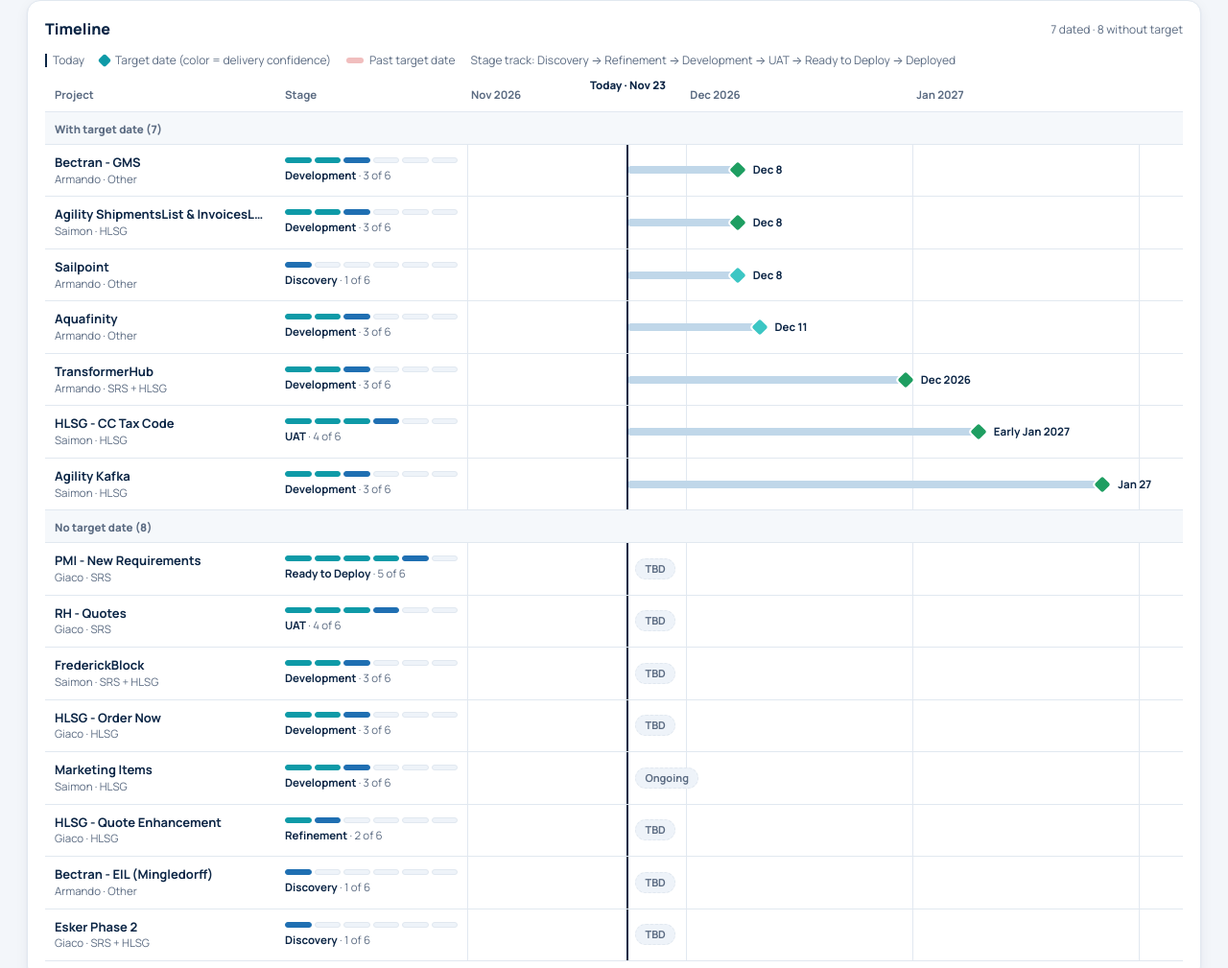
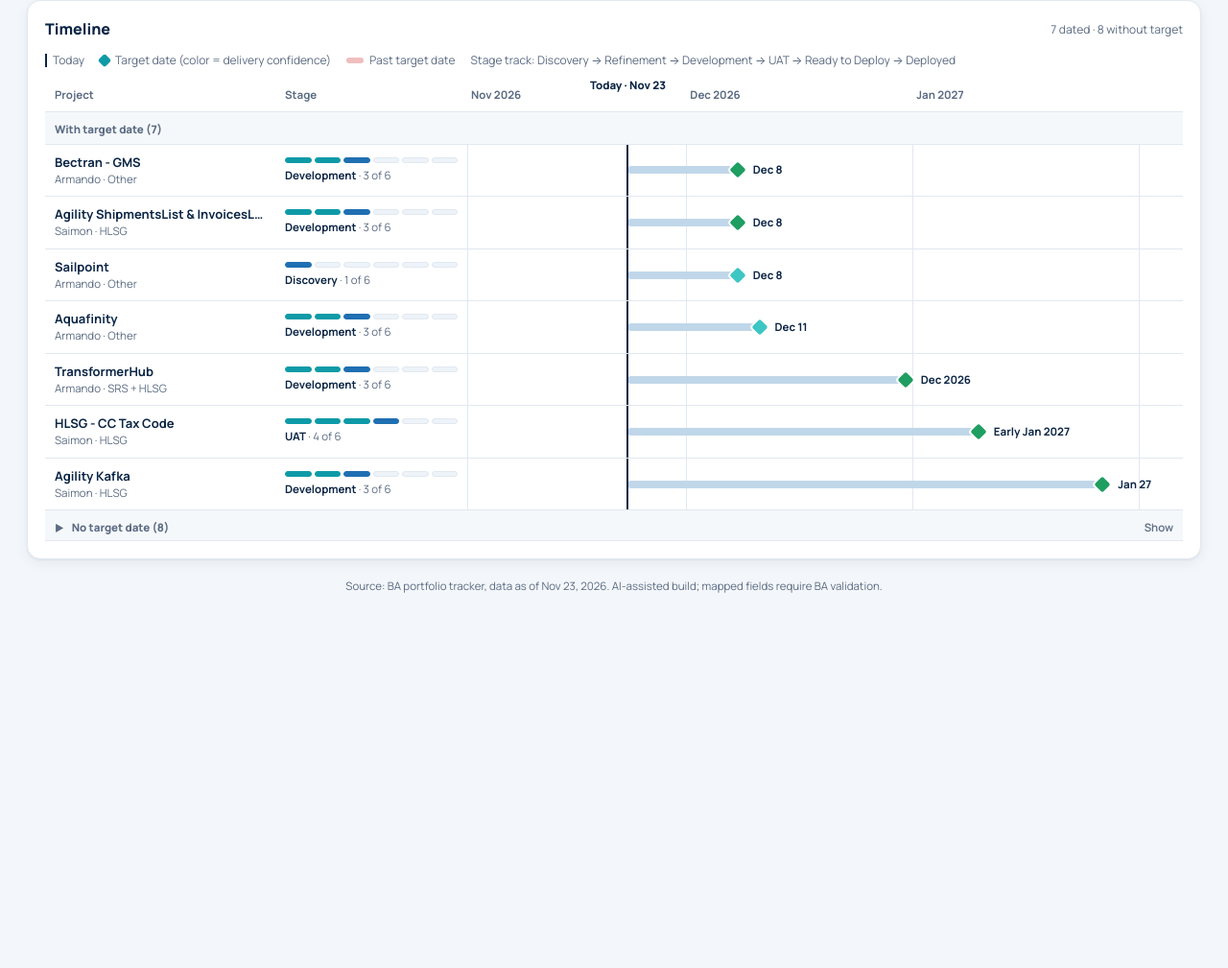
Before and after one commit to srsdashboard/portfoliodashboardIntegratorsteam, a plain HTML site: page index.html in a window 1280 px wide. Shown: the part 1588-2597 px from the top of the page at 96% size. After the commit the page ends 2248 px from the top, so only its background shows below. Drawn offline with Linux system fonts and the light colour scheme.

Commit message:
Update index.html

```diff
--- a/index.html
+++ b/index.html
@@ -201,6 +201,11 @@ td.ag{white-space:nowrap;font-variant-numeric:tabular-nums}
 .axis{position:relative;height:30px}
 .axis span{position:absolute;bottom:6px;font-size:11.5px;color:var(--muted);transform:translateX(4px);white-space:nowrap}
 .axis .nowl{color:var(--navy);font-weight:800;transform:translateX(-50%);bottom:auto;top:-2px;background:var(--card);padding:0 4px;border-radius:4px}
+.tgrp.tog{display:flex;align-items:center;gap:8px;width:100%;border:0;border-bottom:1px solid var(--line);cursor:pointer;font-family:inherit;text-align:left}
+.tgrp.tog:hover{color:var(--text)}
+.tgrp.tog .chev{display:inline-block;transition:transform .15s;font-size:10px}
+.tgrp.tog[aria-expanded="true"] .chev{transform:rotate(90deg)}
+.tgrp.tog .hint{margin-left:auto;font-weight:600}
 .tgrp{font-size:11.5px;font-weight:800;color:var(--muted);padding:10px 10px 6px;border-bottom:1px solid var(--line);background:color-mix(in srgb,var(--soft) 60%,var(--card))}
 
 footer{margin-top:20px;font-size:11.5px;color:var(--muted);text-align:center}
@@ -350,7 +355,7 @@ const FILTERS = {
   status:{el:"fStat", all:"All", opts:STATUSES},
   confidence:{el:"fConf", all:"All", opts:CONFS}
 };
-const state = {ba:"",vertical:"",status:"",confidence:"", allProjects:false, allBlockers:false, showCompleted:false, sel:{status:null, conf:null}};
+const state = {ba:"",vertical:"",status:"",confidence:"", allProjects:false, allBlockers:false, showCompleted:false, showUndated:false, sel:{status:null, conf:null}};
 const vText = p => p.verticals.join(" + ");
 
 const $ = id => document.getElementById(id);
@@ -604,15 +609,19 @@ function renderTimeline(rows){
   const axis = months.filter(m=>(m-lo)/(hi-lo) < 0.93).map(m=>`<span style="left:${X(m)}">${new Date(m).toLocaleDateString("en-US",{month:"short",year:"numeric",timeZone:"UTC"})}</span>`).join("")
     + `<span class="nowl" style="left:${X(now)}">Today · ${short(now)}</span>`;
   const group = (title, list) => list.length ? `<div class="tgrp">${title} (${list.length})</div>` + list.map(row).join("") : "";
+  const undatedGroup = list => !list.length ? "" :
+    `<button type="button" class="tgrp tog" id="tlUndated" aria-expanded="${state.showUndated}"><span class="chev">▶</span>No target date (${list.length})<span class="hint">${state.showUndated?"Hide":"Show"}</span></button>`
+    + (state.showUndated ? list.map(row).join("") : "");
   $("timeline").innerHTML =
     `<div class="tr thead"><div>Project</div><div>Stage</div><div class="axis">${axis}</div></div>`
-    + group("With target date", dated) + group("No target date", undated) + group("Completed", doneRows);
+    + group("With target date", dated) + undatedGroup(undated) + group("Completed", doneRows);
   $("timeline").querySelectorAll(".tr.body").forEach(r => {
     r.addEventListener("click", () => openProject(r.dataset.p));
     r.addEventListener("keydown", e => { if(e.key==="Enter"||e.key===" "){ e.preventDefault(); openProject(r.dataset.p); } });
   });
 }
 $("tlDone").addEventListener("click", () => { state.showCompleted=!state.showCompleted; renderTimeline(filtered()); });
+$("timeline").addEventListener("click", e => { if(e.target.closest("#tlUndated")){ state.showUndated=!state.showUndated; renderTimeline(filtered()); } });
 
 /* ---------- Render ---------- */
 function render(){
```
